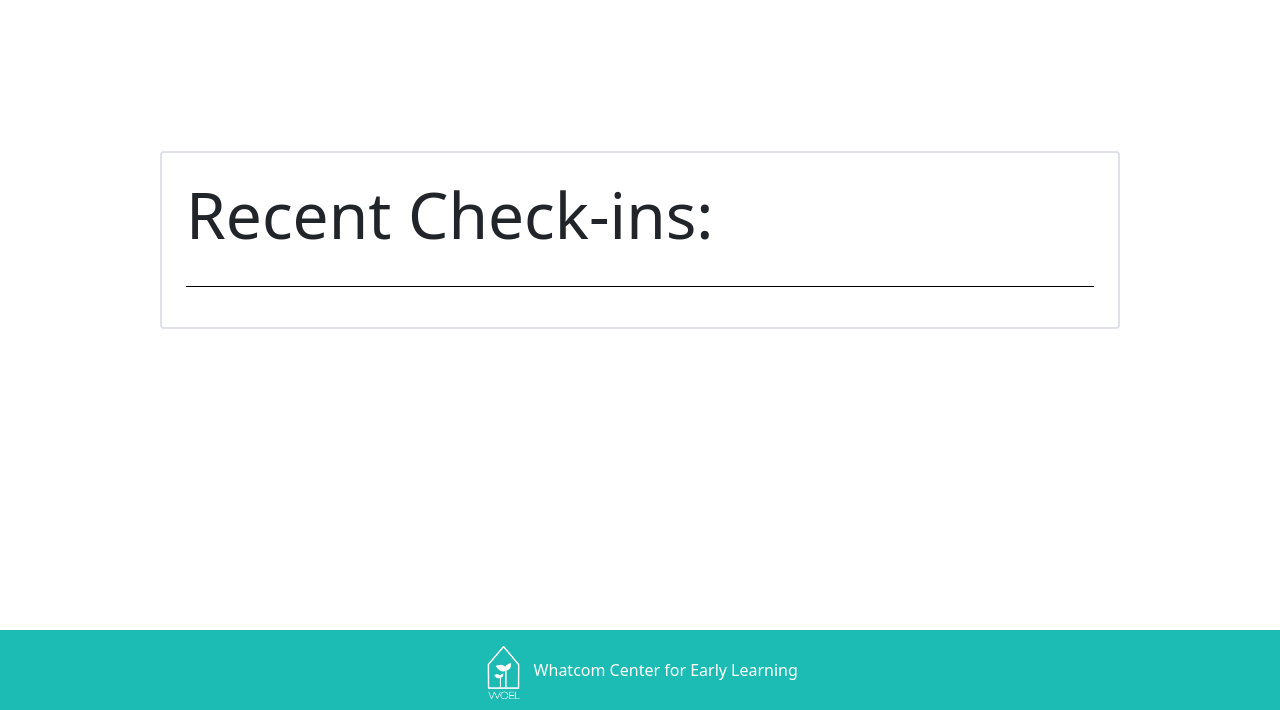
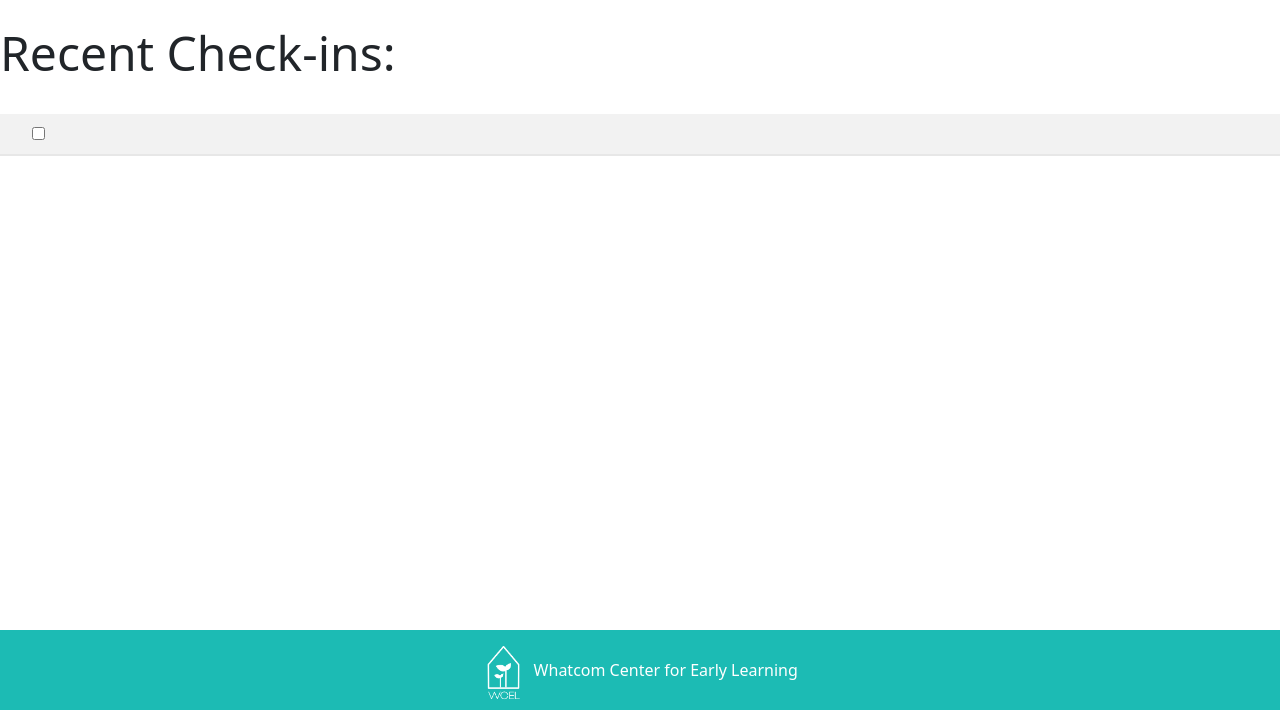
Before and after one commit to dwstrong5/WCEL-TT-Registration, a Flask app: page /home in a window 1280 px wide. Shown: the part 90-800 px from the top of the page. Run offline with Flask 3, Linux system fonts and the light colour scheme; the visitor is signed in with stand-in values (Sample User, id 1); data that the repository does not hold is empty; parts of the project's set-up code (start-up, migrations or seed data) failed here and were passed over; some libraries are stand-ins or nearby versions.

Commit message:
redesigning home page

```diff
--- a/app.py
+++ b/app.py
@@ -71,7 +71,7 @@ def standardize(num):
     return num.replace("(", "").replace(")","").replace("-","").replace(" ","")
 
 def getPreviewData():
-    cursor = list(entries.find({}).sort("date", 1).limit(15))
+    cursor = list(entries.find({}).sort("date", 1).limit(100))
     data = []
     # Pick out only the data we want to preview
     for item in cursor:
--- a/static/stylesheets/home.css
+++ b/static/stylesheets/home.css
@@ -11,9 +11,20 @@ body {
     margin: 0;
 }
 
+#content-viewer {
+    max-height: 85vh;
+    overflow: auto;
+    width: 100%;
+}
+
+#data-viewer {
+    background-color: #ffffff;
+}
+
 .data-row {
     display: flex;
     list-style: none;
+    min-width:100%
 }
 
 .header-cell,
@@ -25,6 +36,6 @@ body {
 }
 
 .header-row {
-    border-bottom: 1px solid #000;
-    width: 100%;
+    min-width: 100%;
+    border-bottom: solid 2px rgb(231, 231, 231);
 }
--- a/static/stylesheets/style.css
+++ b/static/stylesheets/style.css
@@ -24,7 +24,6 @@ body {
   align-items: center;
   background-color: #1cbbb4;
   color:#ffffff;
-  margin-top: auto;
 }
 
 span {
--- a/templates/home.html
+++ b/templates/home.html
@@ -9,7 +9,7 @@
 {% block body %}
 
 <!--Navbar-->
-<div class="w-100 d-flex justify-content-center"  style="background-color: #1cbbb4;">
+<div class="w-100 d-flex justify-content-center" style="background-color: #1cbbb4;">
     <nav class="col col-lg-8 navbar navbar-light p-2">
         <a class="navbar-brand" href="https://wcel.net">
             <img src="../static/images/All White WCEL Small Icon Logo 2021.png" style="height: 64px; width: auto;" alt="">
@@ -23,14 +23,15 @@
     </nav>
 </div>
 
-<div id="content-container" class="container-fluid col col-md-9 d-flex flex-column my-auto border border-2 rounded p-4">
-    <h1 class="display-3 pb-1 pt-1 pb-md-4 pt-md-0" style="text-align: left">Recent Check-ins:</h1>
-    <div class="d-flex flex-column my-auto col" style="max-width: 100%; overflow: auto;">
-
+<h1 class="display-5 pb-1 pt-1 pb-md-4 pt-md-4" style="min-width: 100%;">Recent Check-ins:</h1>
+<div id="content-viewer" class="d-flex flex-column my-auto col">
     <!-- Header row -->
-        <ul class="data-row header-row">
+    <ul class="data-row header-row d-flex align-items-center m-0 mb-1 pt-2 pb-2" style="background-color: rgb(242,242,242); color: rgb(117,129,140)">
+        <li class="header-cell" style="min-width: 24px;">
+            <input type="checkbox">
+        </li>
         {% for key in data.columns %}
-                <li class="header-cell">
+            <li class="header-cell" style="min-width: {{ '90px' if key=='Date' else '180px'}};">
                 {% if key != "_id" %}
                     <strong>{{ key }}</strong>
                 {% endif %}
@@ -38,19 +39,22 @@
         {% endfor %}
     </ul>
 
+    <div id="data-viewer">
         <!-- Data rows -->
         {% for index, row in data.iterrows() %}
         <ul class="data-row">
+            <li class="data-cell" style="min-width: 24px;">
+                <input type="checkbox">
+            </li>
             {% for key in data.columns %}
                 {% if key != "_id" %}
-                        <li class="data-cell">
+                    <li class="data-cell" style="min-width: {{ '90px' if key=='Date' else '180px'}};">
                         {{ row[key] }}
                     </li>
                 {% endif %}
             {% endfor %}
         </ul>
     {% endfor %}
-
     </div>
 </div>
 
```
Also changed, not shown: templates/reports.html (+14 -2 lines). Lines whose indentation alone changed are shown as unchanged.
